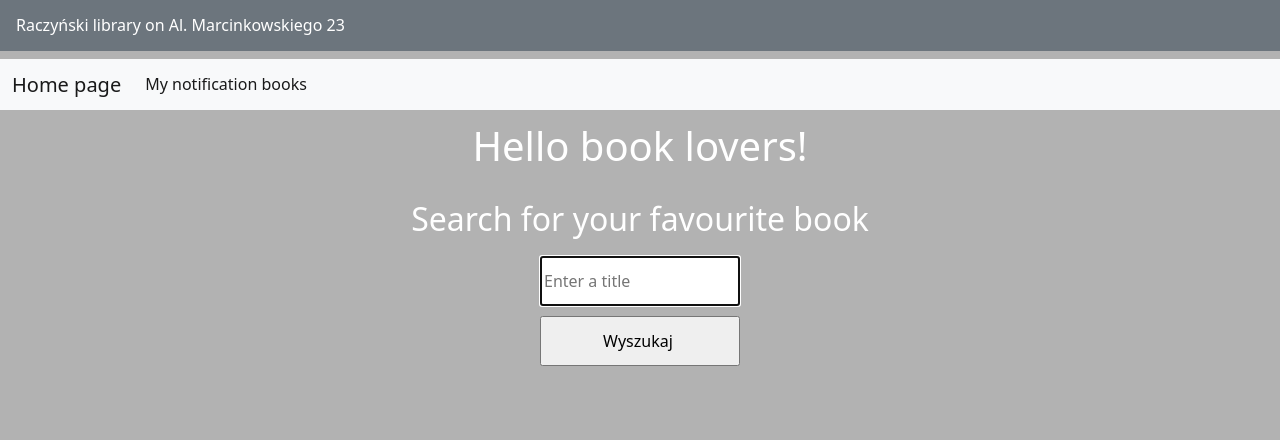
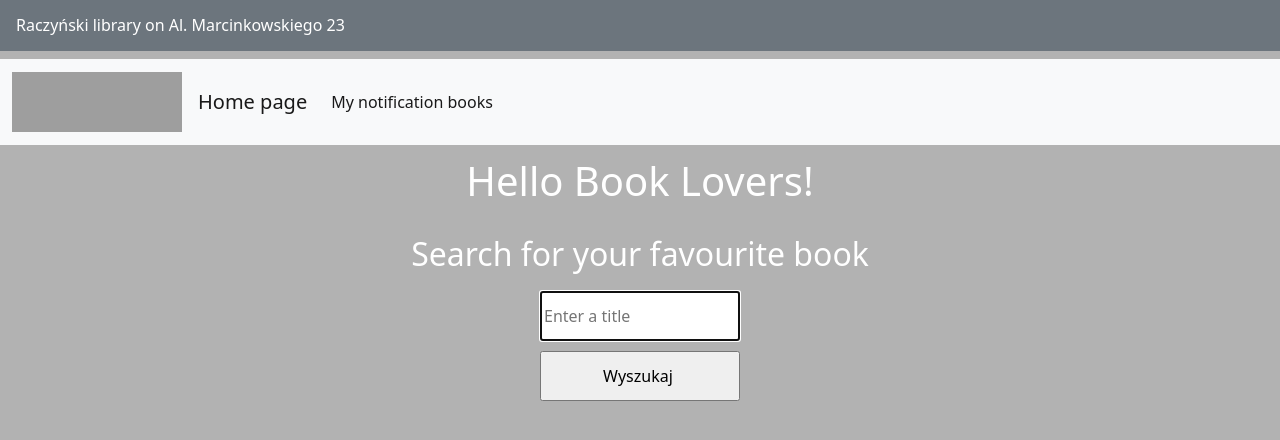
Before and after one commit to rolczynska/BookLovers, a Flask app: page / in a window 1280 px wide. Shown: the top 440 px of the page. Run offline with Flask 2, Linux system fonts and the light colour scheme; grey boxes are pictures that could not be loaded.

Commit message:
Chaneges in html templates.

```diff
--- a/templates/index.html
+++ b/templates/index.html
@@ -2,7 +2,7 @@
 {% block body %}
 <form action="/confirm">
   <h1>
-    Hello book lovers!
+    Hello Book Lovers!
   </h1>
   <h2>
     Search for your favourite book
--- a/templates/layout.html
+++ b/templates/layout.html
@@ -4,18 +4,26 @@
 	<head>
         <meta charset="utf-8">
         <meta name="viewport" content="width=device-width, initial-scale=1">
-		<title>Borrow a book</title>
+		<title>Book Lovers</title>
         <link href="https://cdn.jsdelivr.net/npm/bootstrap@5.2.2/dist/css/bootstrap.min.css" rel="stylesheet" integrity="sha384-Zenh87qX5JnK2Jl0vWa8Ck2rdkQ2Bzep5IDxbcnCeuOxjzrPF/et3URy9Bv1WTRi" crossorigin="anonymous">
         <link rel="stylesheet" type="text/css" href="{{ url_for('static',filename='style.css')}}">
+        <link rel="apple-touch-icon" sizes="180x180" href="/static/favicon_io/apple-touch-icon.png">
+        <link rel="icon" type="image/png" sizes="32x32" href="/static/favicon_io/favicon-32x32.png">
+        <link rel="icon" type="image/png" sizes="16x16" href="/static/favicon_io/favicon-16x16.png">
+        <link rel="manifest" href="/static/favicon_io/site.webmanifest">
 	</head>
   <body>
   <div class="p-3 mb-2 bg-secondary text-white">Raczyński library on Al. Marcinkowskiego 23</div>
   <nav class="navbar navbar-expand-lg bg-light">
   <div class="container-fluid">
-    <a class="navbar-brand" href="/">Home page</a>
-    <button class="navbar-toggler" type="button" data-bs-toggle="collapse" data-bs-target="#navbarNavAltMarkup" aria-controls="navbarNavAltMarkup" aria-expanded="false" aria-label="Toggle navigation">
-      <span class="navbar-toggler-icon"></span>
-    </button>
+      <a class="navbar-brand" href="/"><img src="/static/logo3.png" alt="logo" width="170" height="60"></a>
+      <button class="navbar-toggler" type="button" data-bs-toggle="collapse" data-bs-target="#navbarNavAltMarkup" aria-controls="navbarNavAltMarkup" aria-expanded="false" aria-label="Toggle navigation">
+        <span class="navbar-toggler-icon"></span>
+      </button>
+      <a class="navbar-brand" href="/">Home page</a>
+      <button class="navbar-toggler" type="button" data-bs-toggle="collapse" data-bs-target="#navbarNavAltMarkup" aria-controls="navbarNavAltMarkup" aria-expanded="false" aria-label="Toggle navigation">
+        <span class="navbar-toggler-icon"></span>
+      </button>
     <div class="collapse navbar-collapse" id="navbarNavAltMarkup">
       <div class="navbar-nav">
         <a class="nav-link active" aria-current="page" href="/my_notification">My notification books</a>
```
Also changed, not shown: templates/mail_content.html (added, +16 -0 lines), templates/notification_books.html (renamed from templates/searching_books.html).
